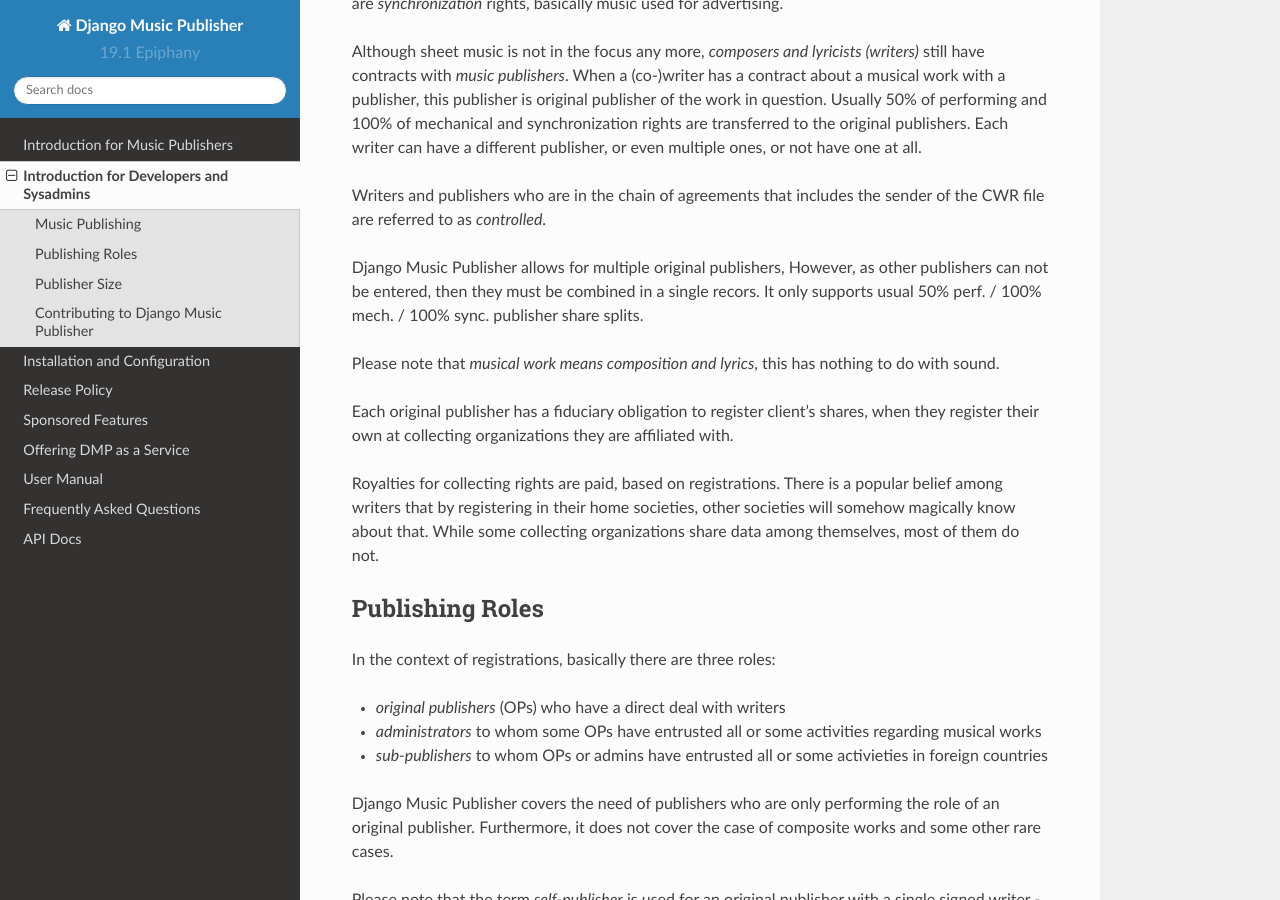
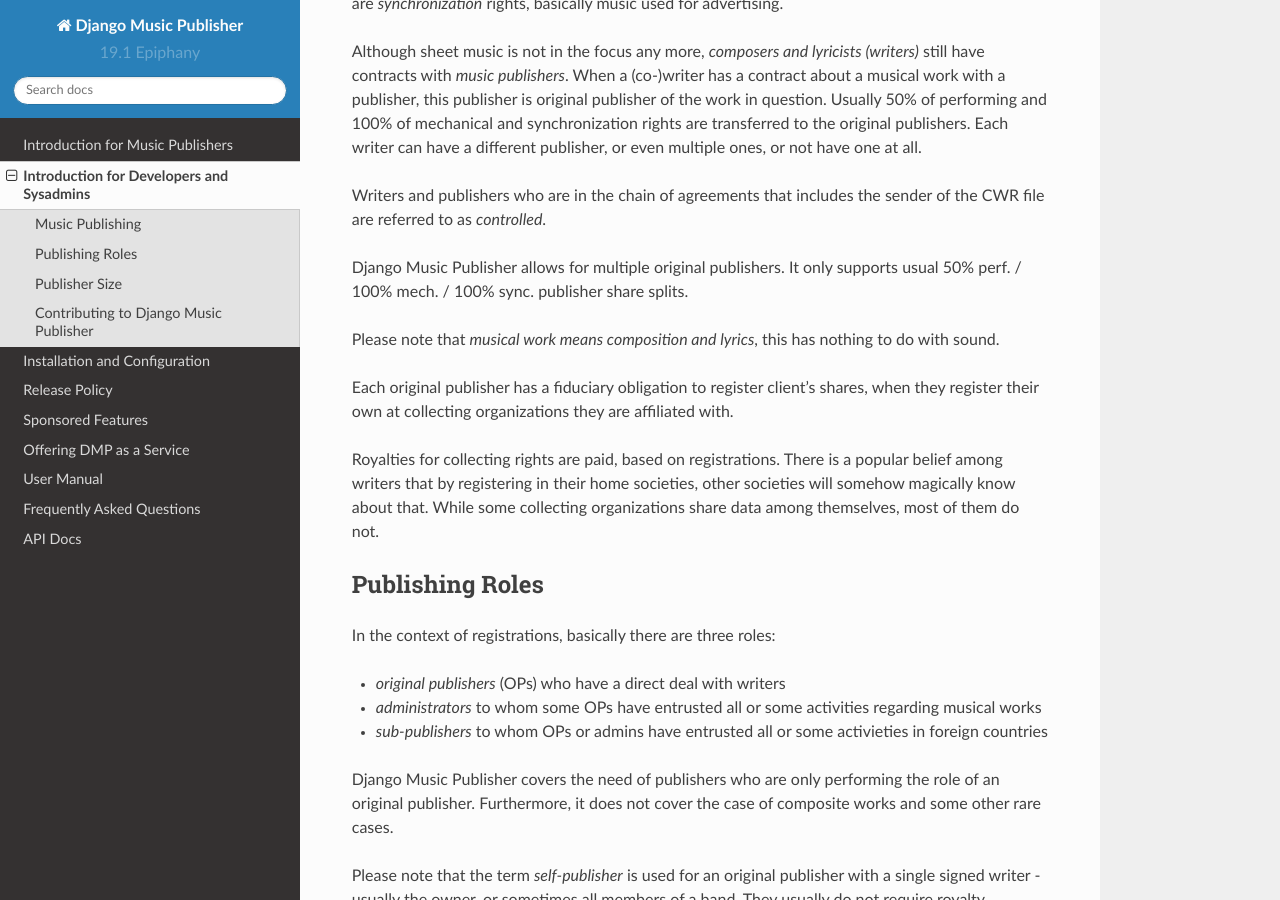
Before and after one commit to matijakolaric-com/django-music-publisher, a Sphinx documentation site: the page built from docs/publishing.rst, in a window 1280 px wide and 900 px high, scrolled down 440 px. Built offline with Sphinx 7.4.7 and the Read the Docs theme 2.0.0, drawn with Linux system fonts in a browser that asks for light colours.

Commit message:
documentation updates

```diff
--- a/docs/publishing.rst
+++ b/docs/publishing.rst
@@ -12,7 +12,7 @@
 
 Writers and publishers who are in the chain of agreements that includes the sender of the CWR file are referred to as *controlled*.
 
-Django Music Publisher allows for multiple original publishers, However, as other publishers can not be entered, then they must be combined in a single recors. It only supports usual 50% perf. / 100% mech. / 100% sync. publisher share splits.
+Django Music Publisher allows for multiple original publishers. It only supports usual 50% perf. / 100% mech. / 100% sync. publisher share splits.
 
 Please note that *musical work means composition and lyrics*, this has nothing to do with sound.
 
```
